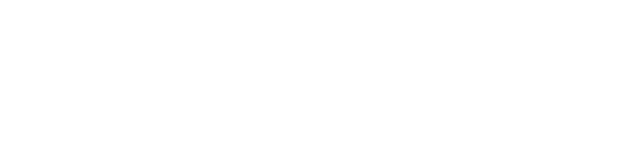
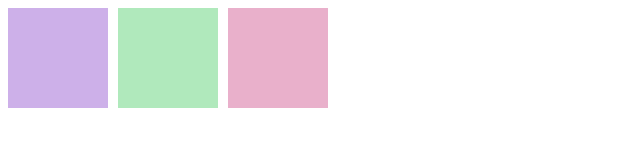
Before and after one commit to VargaDaniel2007/12-TypeScriptProjekt-DnD, a website built with Vite: page index.html in a window 1280 px wide. Shown: the whole page, without its empty margins (0-640 px from the left). Built offline with nearby package versions, Linux system fonts and the light colour scheme.

Commit message:
css test

```diff
--- a/index.html
+++ b/index.html
@@ -1,12 +1,28 @@
 <!DOCTYPE html>
 <html lang="en">
+
 <head>
     <meta charset="UTF-8">
     <meta name="viewport" content="width=device-width, initial-scale=1.0">
     <title>Name in progress</title>
+    <link rel="stylesheet" href="/src/styles/style.css">
 </head>
+
 <body>
+    <div class="container">
+        <div class="egy">
+
+        </div>
+        <div class="ketto">
+
+        </div>
+        <div class="harom">
+
+        </div>
+    </div>
+
 
     <script type="module" src="/src/components/main.ts"></script>
 </body>
+
 </html>
--- /dev/null
+++ b/src/styles/style.css
@@ -0,0 +1,19 @@
+.egy{
+    background-color: rgb(205, 176, 233);
+    width: 100px;
+    height: 100px;
+}
+.ketto{
+    background-color: rgb(176, 233, 188);
+    width: 100px;
+    height: 100px;
+}
+.harom{
+    background-color: rgb(233, 176, 203);
+    width: 100px;
+    height: 100px;
+}
+.container{
+    display: flex;
+    gap: 10px;
+}
```
